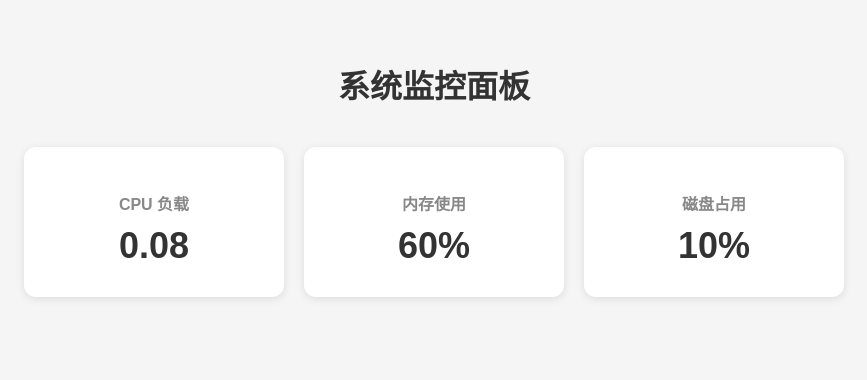
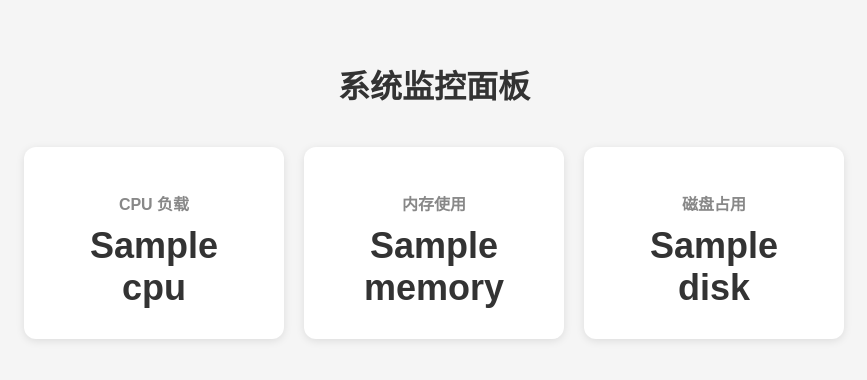
Before and after one commit to zzp-03/monitor, a Flask app: template templates/index.html in a window 1280 px wide. Shown: the top 380 px of the page, without its empty margins (206-1073 px from the left). Run offline with Flask 3, Linux system fonts and the light colour scheme; the template is opened without the code that fills it: most values are stand-ins (such as "Sample title", 1, 10 or a date in 2020).

Commit message:
feat: 添加监控面板页面，显示真实系统数据

```diff
--- a/templates/index.html
+++ b/templates/index.html
@@ -45,15 +45,15 @@
     <div class="cards">
         <div class="card">
             <h2>CPU 负载</h2>
-            <div class="value">0.08</div>
+            <div class="value">{{ cpu }}</div>
         </div>
         <div class="card">
             <h2>内存使用</h2>
-            <div class="value">60%</div>
+            <div class="value">{{ memory }}</div>
         </div>
         <div class="card">
             <h2>磁盘占用</h2>
-            <div class="value">10%</div>
+            <div class="value">{{ disk }}</div>
         </div>
     </div>
 </body>
```
Also changed, not shown: api_flask.py (+8 -2 lines).
